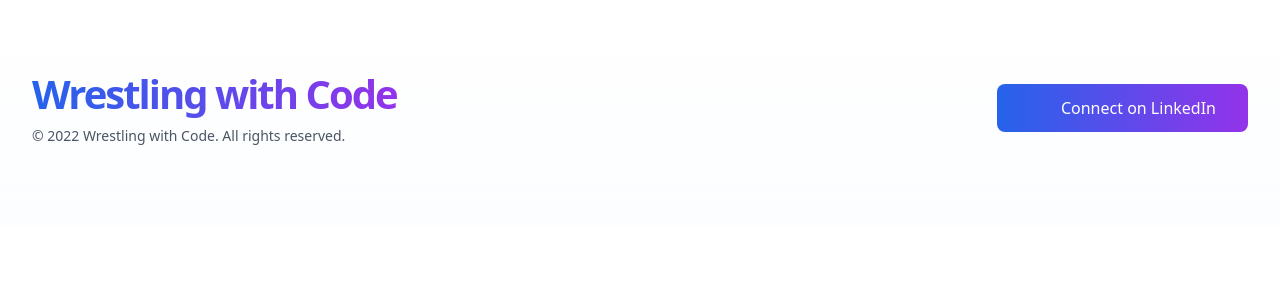
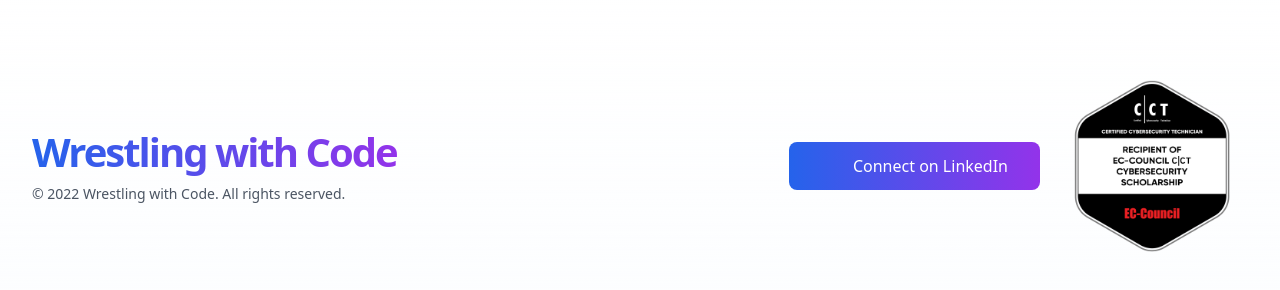
Before and after one commit to TonyPurple/wrestlingwithcode, a Next.js app: page / in a window 1280 px wide. Shown: the part 6233-6523 px from the top of the page. Before the commit the page ends 6459 px from the top, so only its background shows below. Built offline with nearby package versions, Linux system fonts and the light colour scheme; some icons are missing.

Commit message:
add scholarship badge to footer

```diff
--- a/components/footer.tsx
+++ b/components/footer.tsx
@@ -55,6 +55,19 @@ const Footer = () => {
                 <span>{label}</span>
               </a>
             ))}
+            <a
+              href="https://campaigns.eccouncil.org/cyber-career-starter-scholarship"
+              target="_blank"
+              rel="noopener noreferrer"
+              className="text-gray-600 hover:text-blue-600 transition-colors duration-200 dark:text-gray-400 dark:hover:text-blue-300"
+              aria-label="EC-Council Badge"
+            >
+              <img
+                src="/images/CCT-Badge.png"
+                alt="Scholarship Badge"
+                className="h-48 w-48"
+              />
+            </a>
           </nav>
         </div>
       </Container>
```
Also changed, not shown: public/images/CCT-Badge.png (added).
